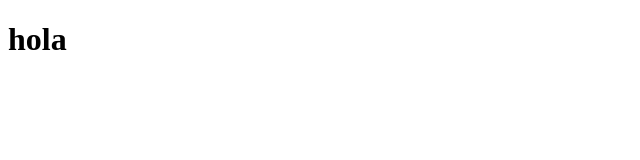
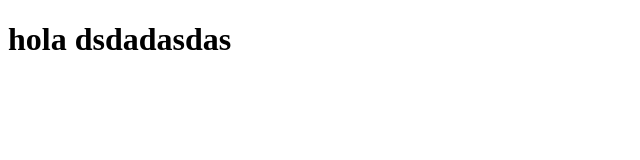
Before and after one commit to juanpava1020/La-barraca-restaurant, a website: page src/pages/booking/index.html in a window 1280 px wide. Shown: the whole page, without its empty margins (0-640 px from the left). Drawn offline with Linux system fonts and the light colour scheme; sample sign-in values are in the browser's storage.

Commit message:
prueba aa

```diff
--- a/src/pages/booking/index.html
+++ b/src/pages/booking/index.html
@@ -7,6 +7,6 @@
     <title>Document</title>
   </head>
   <body>
-    <h1>hola</h1>
+    <h1>hola dsdadasdas</h1>
   </body>
 </html>
```
